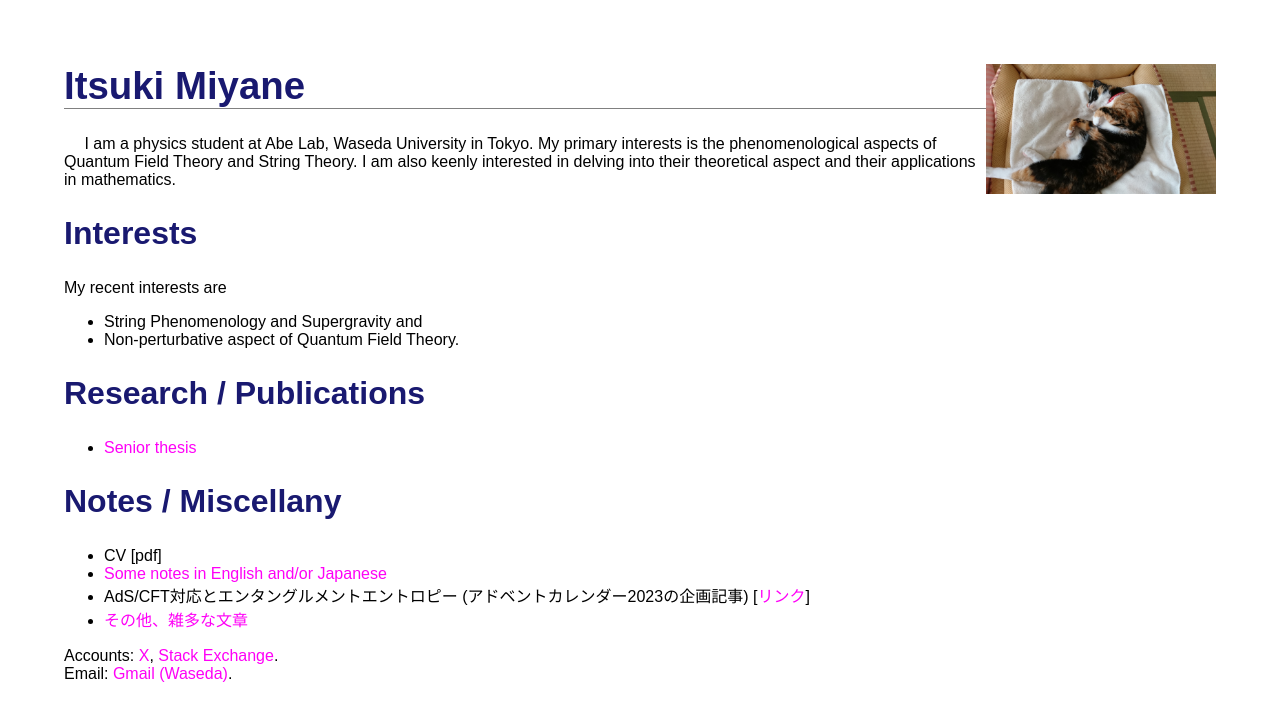
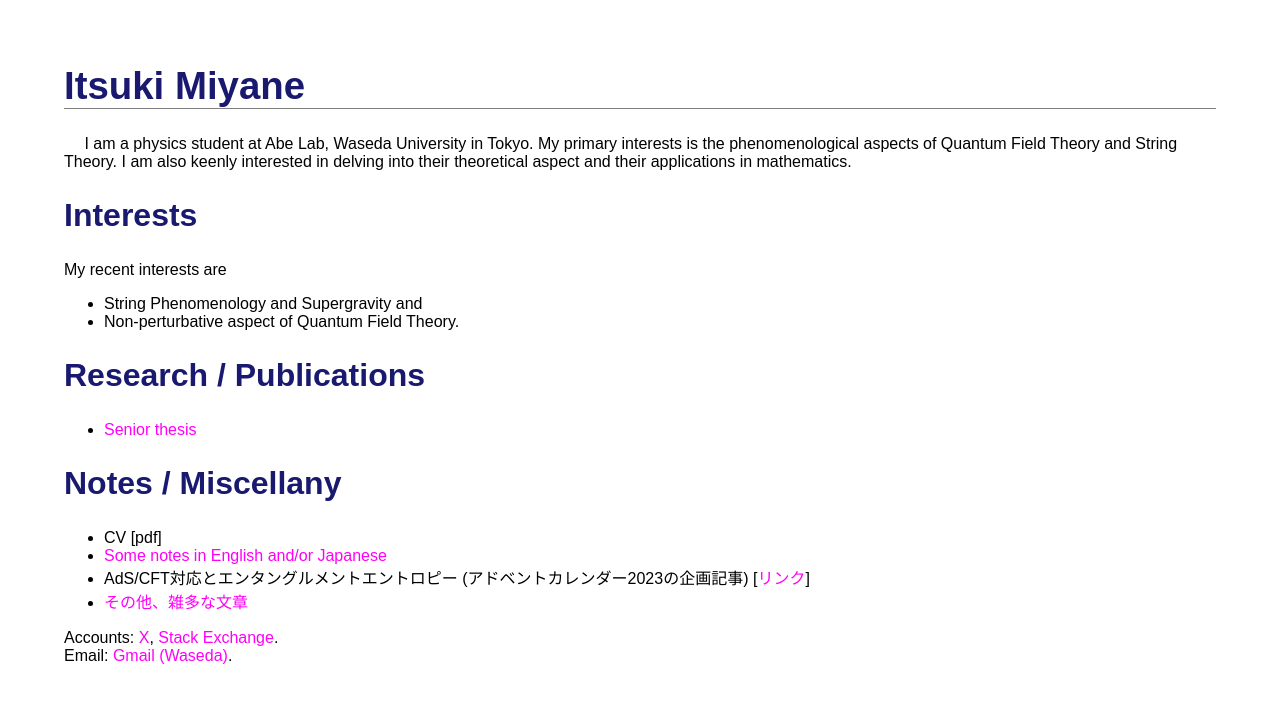
Before and after one commit to dxmegvpw/imiya.github.io, a Jekyll site: the page index.html, which Jekyll copies as it is, in a window 1280 px wide. Shown: the top 721 px of the page. Built offline with Jekyll 4.4.1, drawn with Linux system fonts in a browser that asks for light colours.

Commit message:
modified

```diff
--- a/index.html
+++ b/index.html
@@ -12,7 +12,9 @@
 
 <body>
 
-    <img src="fig/me_02.jpg" style="float:right;margin-left:10px;margin-bottom:10px">
+    <script type=”text/javascript”>
+        var randomList = new Array("fig/me_01.jpg","fig/me_02.jpg");var printHtml = ‘<img src=’ + randomList[num] + ‘ style="float:right;margin-left:10px;margin-bottom:10px" alt=”me”>’;
+    </script>
 
     <h1>Itsuki Miyane</h1>
 
--- a/notes/notes.html
+++ b/notes/notes.html
@@ -40,7 +40,6 @@
     </h3>
 
     <p>
-        Wathematicaのアドベントカレンダー2023に寄稿した記事です．
     </p>
 
 </body>
```
